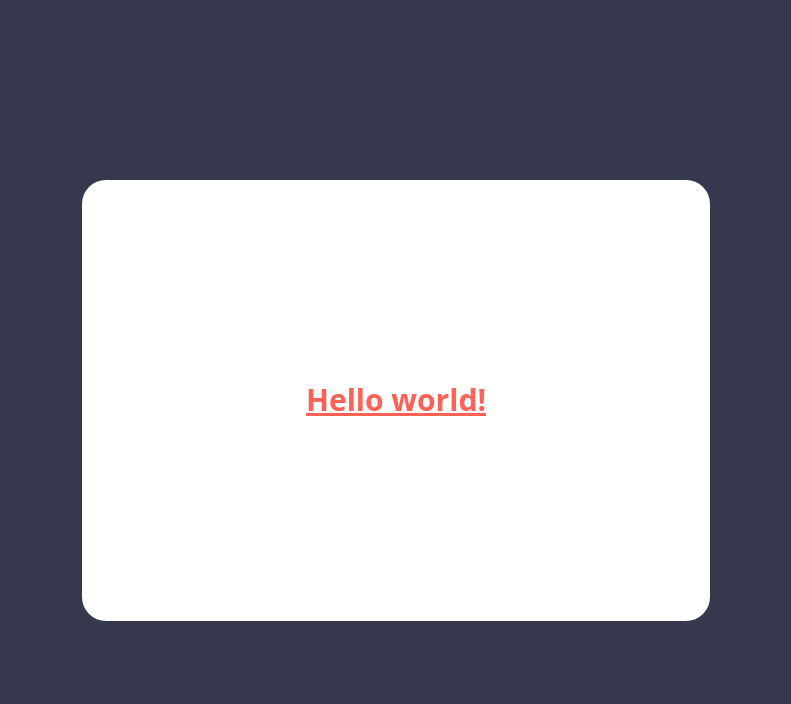
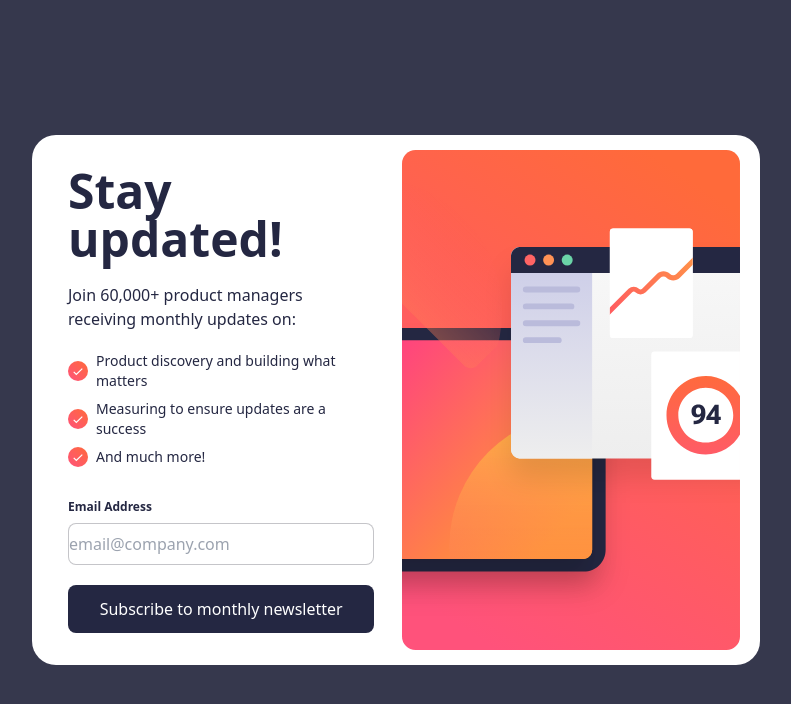
Before and after one commit to thiagomartns/newsletter-signup-tailwind, a React (Vite) app: page / in a window 1280 px wide. Shown: the top 704 px of the page, without its empty margins (244-1035 px from the left). Built offline with nearby package versions, Linux system fonts and the light colour scheme.

Commit message:
Add jsx code

```diff
--- a/src/App.tsx
+++ b/src/App.tsx
@@ -1,14 +1,46 @@
-
+import MainImgDesktop from './assets/img/illustration-sign-up-desktop.svg';
+import CheckImg from './assets/img/icon-success.svg'
 import './App.css'
 
 function App() {
 
   return (
     <div className='w-screen h-screen flex items-center justify-center bg-mainBackground'>
-      <div className='bg-white w-[628px] h-[441px] rounded-3xl flex items-center justify-center'>
-        <h1 className="text-3xl font-bold underline text-tomato">
-          Hello world!
-        </h1>
+      <div className='bg-white w-[728px] h-[530px] rounded-3xl flex items-center justify-center gap-3 px-5'>
+        <div className='flex flex-col w-1/2 p-4 justify-center gap-3 h-full'>
+          <div className="text flex flex-col gap-5">
+            <h1 className='text-darkNavy font-bold text-5xl'>Stay updated!</h1>
+            <p className='font-normal text-base text-darkNavy'>Join 60,000+ product managers receiving monthly updates on:</p>
+            <div className="bullets text-darkNavy font-normal text-base mb-5 flex flex-col gap-2">
+              <div className="bullet flex items-center gap-2">
+                <img src={CheckImg} className='w-5' alt="" />
+                <h2 className='text-sm'>Product discovery and building what matters</h2>
+              </div>
+              <div className="bullet flex items-center gap-2">
+                <img src={CheckImg} className='w-5' alt="" />
+                <h2 className='text-sm'>Measuring to ensure updates are a success</h2>
+              </div>
+              <div className="bullet flex items-center gap-2">
+                <img src={CheckImg} className='w-5' alt="" />
+                <h2 className='text-sm'>And much more!</h2>
+              </div>
+            </div>
+          </div>
+          <form action="" className='flex flex-col items-start gap-5'>
+            <div className="input flex flex-col gap-2 w-full">
+              <label htmlFor="" className='font-bold text-darkNavy text-xs'>Email Address</label>
+              <input
+                className='rounded-lg border border-greyCustom border-solid outline-0 w-full py-2'
+                type="text"
+                placeholder='email@company.com'
+              />
+            </div>
+            <button className='bg-darkNavy text-white p-3 rounded-lg hover:bg-tomato w-full'>Subscribe to monthly newsletter</button>
+          </form>
+        </div>
+        <div className='w-1/2'>
+          <img className='w-full' src={MainImgDesktop} alt="" />
+        </div>
       </div>
     </div>
   )
```
